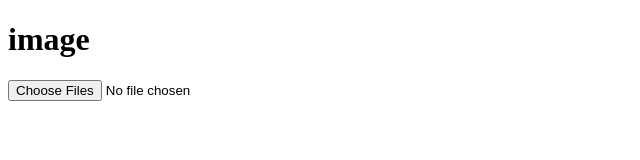
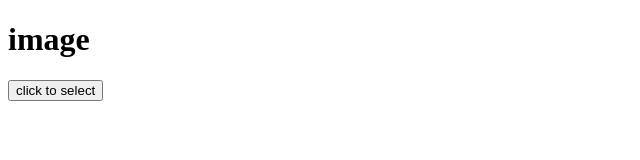
Before and after one commit to bem130/image, a plain HTML site: page base/index.html in a window 1280 px wide. Shown: the full height of the page, 0-640 px from the left. Drawn offline with Linux system fonts and the light colour scheme.

Commit message:
change a little

```diff
--- a/base/index.html
+++ b/base/index.html
@@ -5,15 +5,26 @@
         <meta charset="utf-8">
     </head>
     <body>
-        <h1>image</h1>
-        <input type="file" multiple="false" id="selectimg" onchange="fileChanged(this)" style="visibility: visible;">
-        <img id="checkinputed">
+        <div>
+            <h1>image</h1>
+            <div>
+                <button onclick="selectfile()" id="selectimg">click to select</button><br>
+                <img id="checkinputed">
+            </div>
+        </div>
     </body>
 </html>
 <script>
 
+function selectfile() {
+    ifelm = document.createElement("input");
+    ifelm.type = "file";
+    ifelm.onchange = function() {fileChanged(this)}
+    ifelm.click();
+}
+
 if (window.location.hash=="#test") {
-    document.getElementById("selectimg").style.visibility = "hidden"
+    document.getElementById("selectimg").style.visibility = "hidden";
     document.getElementById("checkinputed").src = "/test.jpg";
 }
 function fileChanged(input) {
@@ -29,3 +40,9 @@ function fileChanged(input) {
 }
 
 </script>
+<style>
+    #checkinputed {
+        max-width: 50%;
+        max-height: 50vh;
+    }
+</style>
```
